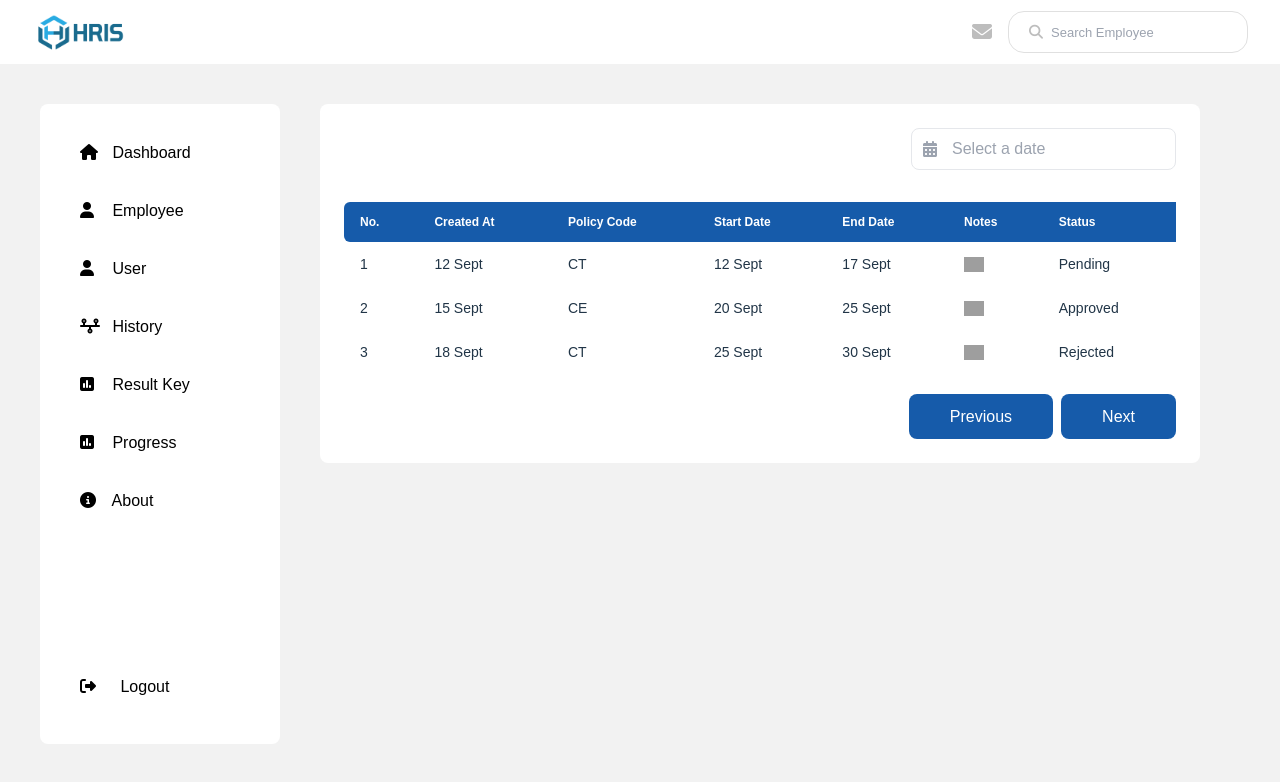
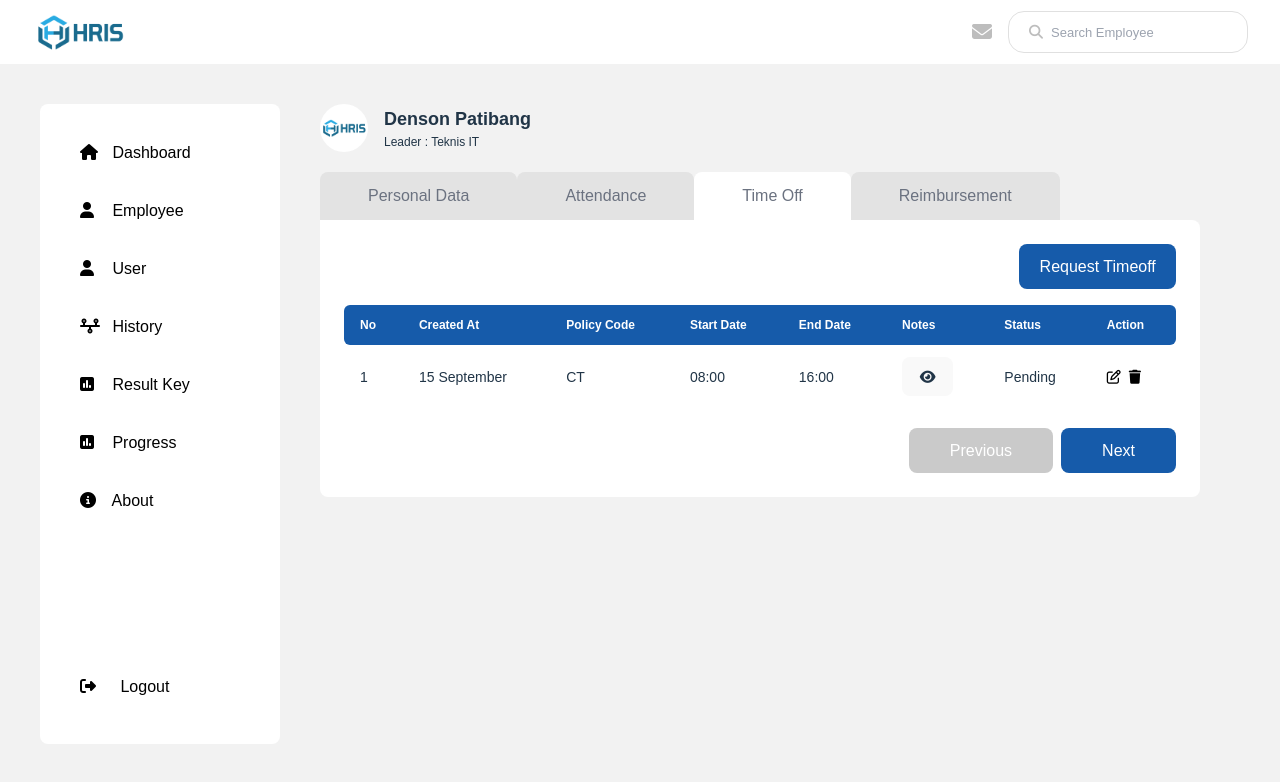
Before and after one commit to HRIS-APP-TEAM-3/Frontend_immersive, a React (Vite) app: page /history/timeoff in a window 1280 px wide. Shown: the top 782 px of the page. Built offline with nearby package versions, Linux system fonts and the light colour scheme; grey boxes are pictures that could not be loaded.

Commit message:
menambahkan package j.son

```diff
--- a/package.json
+++ b/package.json
@@ -20,7 +20,7 @@
     "react-chartjs-2": "^5.2.0",
     "react-datepicker": "^4.18.0",
     "react-dom": "^18.2.0",
-    "react-router-dom": "^6.15.0"
+    "react-router-dom": "^6.16.0"
   },
   "devDependencies": {
     "@types/chart.js": "^2.9.38",
--- a/src/component/Sidebar.tsx
+++ b/src/component/Sidebar.tsx
@@ -16,9 +16,25 @@ const Sidebar: FC<SidebarProps> = ({height}) => {
       setActivePage("dashboard");
     } else if (pathname === "/user") {
       setActivePage("user");
+    } else if (pathname === "/user/adduser") {
+      setActivePage("user");
+    } else if (pathname === "/user/addimportantdata") {
+      setActivePage("user");
+    } else if (pathname === "/user/addeducation") {
+      setActivePage("user");
     } else if (pathname === "/employee") {
       setActivePage("employee");
+    } else if (pathname === "/personaldata") {
+      setActivePage("employee");
+    } else if (pathname === "/attandence") {
+      setActivePage("employee");
+    } else if (pathname === "/timeoff") {
+      setActivePage("employee");
+    } else if (pathname === "/reimbursement") {
+      setActivePage("employee");
     } else if (pathname === "/history") {
+      setActivePage("history");
+    } else if (pathname === "/history/attendence") {
       setActivePage("history");
     } else if (pathname === "/result-key") {
       setActivePage("result-key");
--- a/src/pages/history/TimeOff/index.tsx
+++ b/src/pages/history/TimeOff/index.tsx
@@ -1,38 +1,25 @@
-import React, { useState } from "react";
+import { useState } from "react";
 import Navbar from "../../../component/Navbar";
 import Sidebar from "../../../component/Sidebar";
 import Button from "../../../component/Button";
-import DatePicker from "react-datepicker";
-import "react-datepicker/dist/react-datepicker.css";
-import { FontAwesomeIcon } from "@fortawesome/react-fontawesome";
-import { faCalendarAlt } from "@fortawesome/free-solid-svg-icons";
+import Popup from "../../../component/Popup";
 
-const HistoryTimeOff = () => {
-    const [selectedDate, setSelectedDate] = useState<Date | null>(null);
-
-    const handleDateChange = (date: Date | null) => {
-        setSelectedDate(date);
+const TimeOff = () => {
+  const [Attandence, setAddAttandence] = useState<boolean>(false);
+  const [popupDetail, setPopupDetail] = useState<boolean>(false);
+  const [timeOutType, setTimeOutType] = useState('');
+  const handleAdd = () => {
+    setAddAttandence(!Attandence);
   };
 
-    const CustomDatePickerInput = ({ value, onClick }: any) => (
-        <div className="relative">
-            <input
-                type="text"
-                value={value}
-                onClick={onClick}
-                readOnly={true}
-                className="pl-10 pr-4 py-2 w-full border rounded-lg cursor-pointer"
-                placeholder="Select a date"
-            />
-            <div className="absolute top-0 left-0 h-full flex items-center pl-3">
-                <FontAwesomeIcon
-                    icon={faCalendarAlt}
-                    className="text-gray-400 cursor-pointer"
-                    onClick={onClick}
-                />
-            </div>
-        </div>
-    );
+  const handleDetail = () => {
+    setPopupDetail(!popupDetail);
+  };
+  const handleTimeOutChange = (e:any) => {
+    const selectedType = e.target.value;
+    setTimeOutType(selectedType);
+  };
+
 
   return (
 <section>
@@ -42,59 +29,93 @@ const HistoryTimeOff = () => {
   <div className="mt-10 px-10 flex flex-row">
     <Sidebar height="h-[80vh]" />
     <div className="w-[80vw] flex flex-col">
-                    <div className="bg-white mx-10 p-6 rounded-lg">
-                        <div className="flex flex-col text-end">
-                            <div>
-                                <div className="mb-4">
-                                    <DatePicker
-                                        selected={selectedDate}
-                                        onChange={handleDateChange}
-                                        dateFormat="dd/MM/yyyy"
-                                        customInput={<CustomDatePickerInput />}
+      <div className="flex flex-row justify-between mr-10">
+        <div className="mx-10 mb-5 flex flex-row place-items-center">
+          <div className="w-12 h-12 rounded-full bg-white mr-4 flex place-items-center">
+            <img src="../../../public/logo.png" alt="" className="object-cover" />
+          </div>
+          <div className="flex flex-col">
+            <div className="text-[18px] font-semibold">Denson Patibang</div>
+            <div className="text-[12px]">Leader : Teknis IT</div>
+          </div>
+        </div>
+      </div>
+      <div className="flex flex-row mx-10">
+        <a href="/personaldata" className="text-gray-500 hover:text-gray-500">
+          <div className="bg-[#E3E3E3] px-12 py-3 rounded-t-lg hover:bg-white transition-colors ease-in-out">
+            Personal Data
+          </div>
+        </a>
+        <a href="/attandence" className="text-gray-500 hover:text-gray-500">
+          <div className="bg-[#E3E3E3] px-12 py-3 rounded-t-lg hover:bg-white transition-colors ease-in-out">
+            Attendance
+          </div>
+        </a>
+        <a href="/timeoff" className="text-gray-500 hover:text-gray-500">
+          <div className="bg-white px-12 py-3 rounded-t-lg hover:bg-white transition-colors ease-in-out">
+            Time Off
+          </div>
+        </a>
+        <a href="/reimbursement" className="text-gray-500 hover:text-gray-500">
+          <div className="bg-[#E3E3E3] px-12 py-3 rounded-t-lg hover:bg-white transition-colors ease-in-out">
+            Reimbursement
+          </div>
+        </a>
+      </div>
+      <div className="bg-white mx-10 p-6 rounded-b-lg rounded-tr-lg">
+        <div className="flex flex-col">
+          <div className="text-end">
+            <Button
+              label="Request Timeoff"
+              classname="bg-primary text-white"
+              onClick={() => handleAdd()}
             />
-                                </div>
           </div>
           <div>
             <div className="overflow-x-auto mt-4">
               <table className="table">
                 <thead className="bg-primary text-white border-none">
                   <tr className="border-none">
-                                                <th className="rounded-l-md">No.</th>
+                    <th className="rounded-l-md">No</th>
                     <th>Created At</th>
                     <th>Policy Code</th>
                     <th>Start Date</th>
                     <th>End Date</th>
                     <th>Notes</th>
                     <th>Status</th>
+                    <th className="rounded-r-md">Action</th>
                   </tr>
                 </thead>
                 <tbody className="border-none">
                   <tr className="border-none">
                     <td>1</td>
-                                                <td>12 Sept</td>
+                    <td>15 September</td>
                     <td>CT</td>
-                                                <td>12 Sept</td>
-                                                <td>17 Sept</td>
-                                                <td><img src="./EYE.png" alt="Foto" width="20" height="20" /></td>
+                    <td>08:00</td>
+                    <td>16:00</td>
+                    <td>
+                      <button
+                        onClick={() => handleDetail()}
+                        className="hover:outline-none hover:border-white"
+                      >
+                        <i className="fa-solid fa-eye"></i>
+                      </button>
+                    </td>
                     <td>Pending</td>
-                                            </tr>
-                                            <tr className="border-none">
-                                                <td>2</td>
-                                                <td>15 Sept</td>
-                                                <td>CE</td>
-                                                <td>20 Sept</td>
-                                                <td>25 Sept</td>
-                                                <td><img src="./EYE.png" alt="Foto" width="20" height="20" /></td>
-                                                <td>Approved</td>
-                                            </tr>
-                                            <tr className="border-none">
-                                                <td>3</td>
-                                                <td>18 Sept</td>
-                                                <td>CT</td>
-                                                <td>25 Sept</td>
-                                                <td>30 Sept</td>
-                                                <td><img src="./EYE.png" alt="Foto" width="20" height="20" /></td>
-                                                <td>Rejected</td>
+                    <td>
+                      <div className="flex flex-row gap-2">
+                        <div>
+                          <a href="" className="text-black">
+                            <i className="fa-regular fa-pen-to-square"></i>
+                          </a>
+                        </div>
+                        <div>
+                          <a href="" className="text-black">
+                            <i className="fa-solid fa-trash"></i>
+                          </a>
+                        </div>
+                      </div>
+                    </td>
                   </tr>
                 </tbody>
               </table>
@@ -102,7 +123,7 @@ const HistoryTimeOff = () => {
                 <div>
                   <Button
                     label="Previous"
-                                                classname="bg-primary text-white px-10"
+                    classname="bg-[#CACACA] text-white px-10"
                   />
                 </div>
                 <div>
@@ -116,10 +137,83 @@ const HistoryTimeOff = () => {
           </div>
         </div>
       </div>
+      <div>
+        <Popup isOpen={Attandence} onClose={() => setAddAttandence(false)}>
+          <div className="flex flex-col px-7 py-5">
+            <div className="text-center text-[24px] font-semibold">
+              Attandence
+            </div>
+            <div className="flex flex-row gap-5 mt-3">
+              <div className="w-full">
+                <div className="form-control w-full max-w-xs ">
+                  <label className="label">
+                    <span className="label-text">Choose Time Out</span>
+                  </label>
+                  <select
+                    className="select select-bordered bg-transparent"
+                    onChange={handleTimeOutChange}
+                    value={timeOutType}
+                  >
+                    <option disabled value="">
+                      Pick one
+                    </option>
+                    <option value="Cuti Tahunan">Cuti Tahunan</option>
+                    <option value="Emergency">Emergency</option>
+                  </select>
+                </div>
+              </div>
+            </div>
+            {timeOutType === 'Cuti Tahunan' && (
+              <div className="w-full">
+                <div className="form-control w-full max-w-xs">
+                  <label className="label">
+                    <span className="label-text">Sisa Cuti</span>
+                  </label>
+                  <input
+                    type="text"
+                    placeholder="12 Hari"
+                    className="input input-bordered w-full max-w-xs bg-transparent"
+                  />
+                </div>
+              </div>
+            )}
+            <div className="flex flex-row gap-5 mt-3">
+              <div className="w-full">
+                <div className="form-control w-full max-w-xs">
+                  <label className="label">
+                    <span className="label-text">Start Date</span>
+                  </label>
+                  <input
+                    type="date"
+                    placeholder="Type here"
+                    className="input input-bordered w-full max-w-xs bg-transparent"
+                  />
+                </div>
+              </div>
+              <div className="w-full">
+                <div className="form-control w-full max-w-xs">
+                  <label className="label">
+                    <span className="label-text">End Date</span>
+                  </label>
+                  <input
+                    type="date"
+                    placeholder="Type here"
+                    className="input input-bordered w-full max-w-xs bg-transparent"
+                  />
+                </div>
+              </div>
+            </div>
+            <div className="mt-8">
+              <Button label="Next" classname="bg-primary text-white w-full" />
+            </div>
+          </div>
+        </Popup>
+      </div>
     </div>
   </div>
 </section>
+
   );
 };
 
-export default HistoryTimeOff;
+export default TimeOff;
```
Also changed, not shown: src/App.tsx (+4 -4 lines), 1 other file (tests, documents, lock files or other folders). Lines whose indentation alone changed are shown as unchanged.
